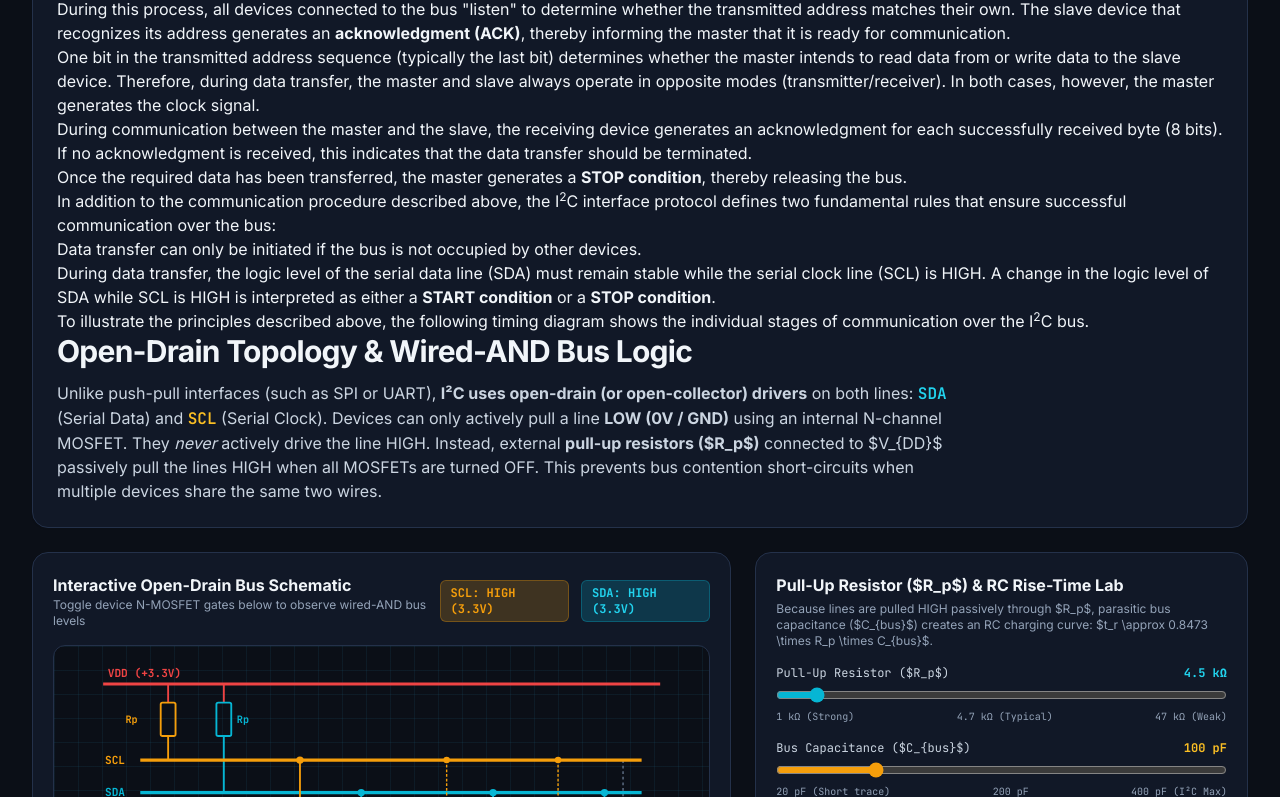
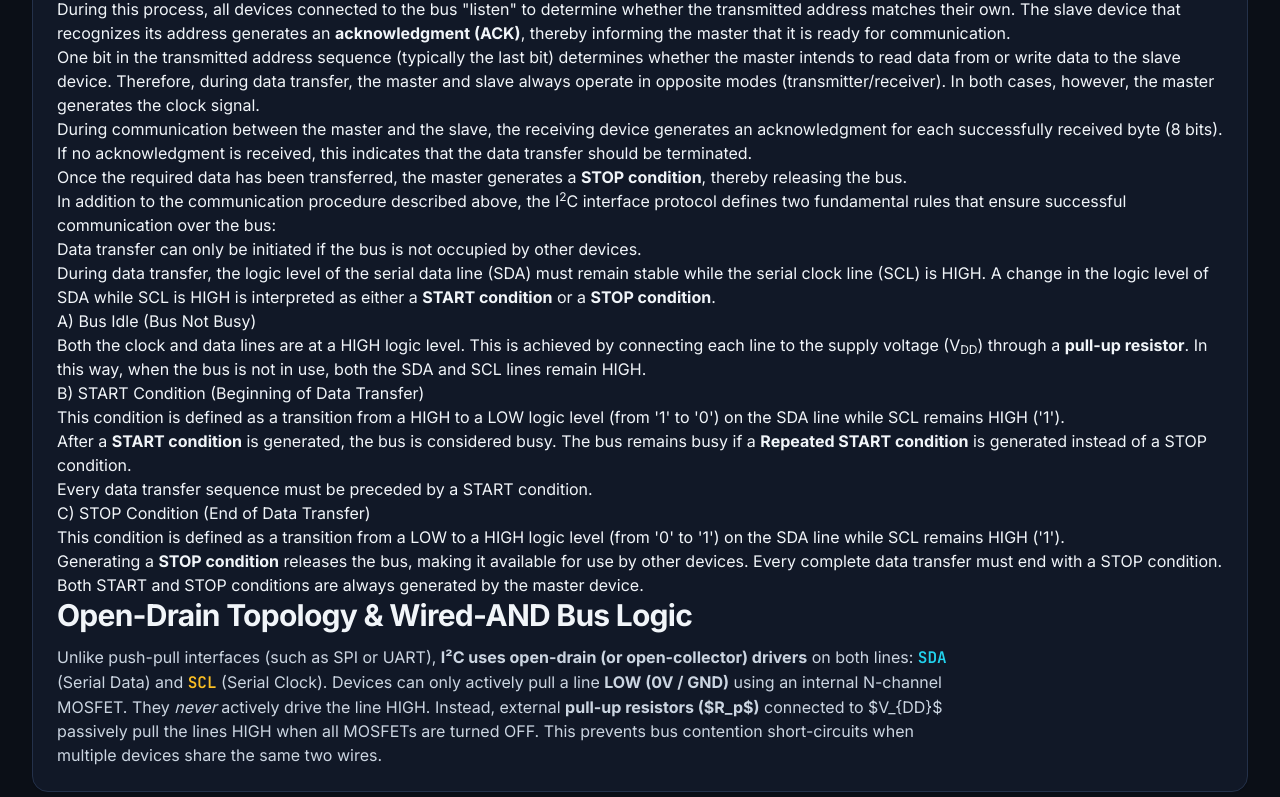
Before and after one commit to quantum-tomography/microcontrollers_interactive_lecture_9, a plain HTML site: page index.html in a window 1280 px wide. Shown: the part 516-1313 px from the top of the page. Drawn offline with nearby package versions, Linux system fonts and the light colour scheme.

Commit message:
Update index.html

```diff
--- a/index.html
+++ b/index.html
@@ -257,10 +257,53 @@
     </li>
 </ol>
 
+<h3>A) Bus Idle (Bus Not Busy)</h3>
+
 <p>
-    To illustrate the principles described above, the following
-    timing diagram shows the individual stages of communication
-    over the I<sup>2</sup>C bus.
+    Both the clock and data lines are at a HIGH logic level.
+    This is achieved by connecting each line to the supply voltage
+    (V<sub>DD</sub>) through a <strong>pull-up resistor</strong>.
+    In this way, when the bus is not in use, both the SDA and SCL
+    lines remain HIGH.
+</p>
+
+<h3>B) START Condition (Beginning of Data Transfer)</h3>
+
+<p>
+    This condition is defined as a transition from a HIGH to a LOW
+    logic level (from '1' to '0') on the SDA line while SCL
+    remains HIGH ('1').
+</p>
+
+<p>
+    After a <strong>START condition</strong> is generated, the bus
+    is considered busy. The bus remains busy if a
+    <strong>Repeated START condition</strong> is generated instead
+    of a STOP condition.
+</p>
+
+<p>
+    Every data transfer sequence must be preceded by a START
+    condition.
+</p>
+
+<h3>C) STOP Condition (End of Data Transfer)</h3>
+
+<p>
+    This condition is defined as a transition from a LOW to a HIGH
+    logic level (from '0' to '1') on the SDA line while SCL
+    remains HIGH ('1').
+</p>
+
+<p>
+    Generating a <strong>STOP condition</strong> releases the bus,
+    making it available for use by other devices. Every complete
+    data transfer must end with a STOP condition.
+</p>
+
+<p>
+    Both START and STOP conditions are always generated by
+    the master device.
 </p>
 
         <h2 class="text-2xl sm:text-3xl font-bold tracking-tight mb-3">Open-Drain Topology & Wired-AND Bus Logic</h2>
```
